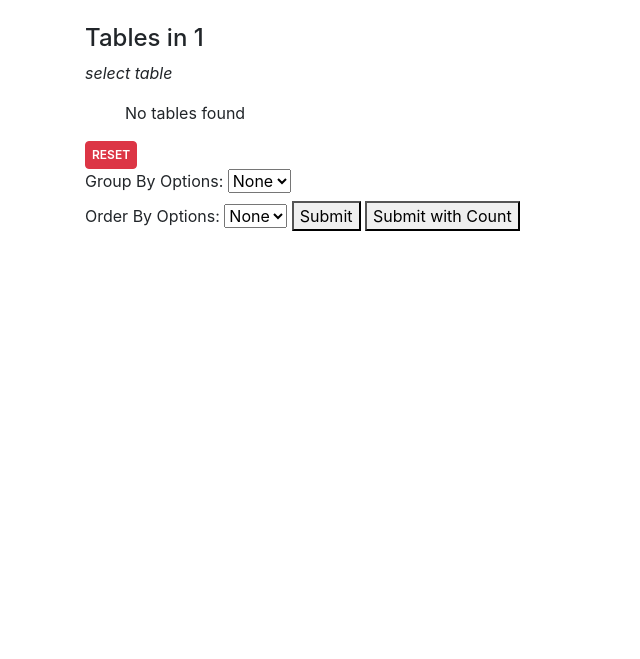
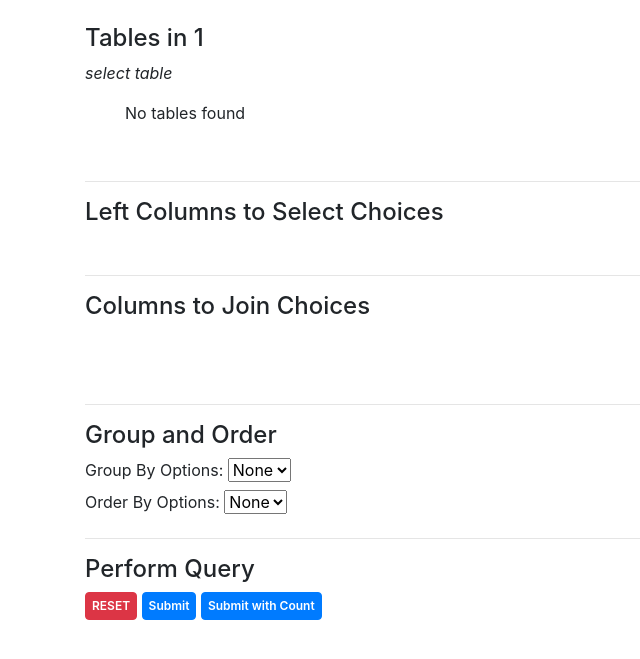
Before and after one commit to JustinRaz/our_phpmyadmin, a PHP site: page /Query.php?database=1 in a window 1280 px wide. Shown: the part 56-715 px from the top of the page, without its empty margins (0-640 px from the left). Run offline with PHP 8.4, Linux system fonts and the light colour scheme; data that the repository does not hold is empty; some libraries are stand-ins or nearby versions.

Commit message:
--- Auto-Git Commit ---

```diff
--- a/Query.php
+++ b/Query.php
@@ -101,34 +101,17 @@
                 No tables found
             <?php endif?>
         </ul>
-        <button class='btn btn-danger' id="reset">RESET</button>
         <br/>
 
-        <label for="groupby">Group By Options:</label>
-        <select id="groupby">
-            <option value=''>None</option>
-        </select>
-        <br/>
-        <label for="orderby">Order By Options:</label>
-        <select id="orderby">
-            <option value=''>None</option>
-        </select>
-
-        <button id="submit">Submit</button>
-        <button id="submitWithCount">Submit with Count</button>
-
+        <hr/><h4>Left Columns to Select Choices</h4><br/>
         <ul id="selectOptions">
         </ul>
 
+        <hr/><h4>Columns to Join Choices</h4><br/>
         <ul id="columnOptions">
         </ul>
 
         <div class="row">
-            <div class="col-6">
-
-            </div>
-            <div class="col-6">
-            </div>
 
         <script>
             var fromUrl = '';
@@ -350,7 +333,7 @@
                     // Select Section
                     $("#selectOptions").empty();
                     if (joinCount == 0){
-                        $("#selectOptions").append("<hr/>Left Columns to Select Choices:<br/>");
+                        // $("#selectOptions").append("a");
                         SelectWhereChoices("#selectOptions",from_table);
 
                     }
@@ -362,7 +345,7 @@
                         choiceObject = possibleJoins;
                     }
                     $("#columnOptions").empty();
-                    $("#columnOptions").append("<hr/>Columns to Join Choices:<br/>")
+                    // $("#columnOptions").append("<hr/>Columns to Join Choices:<br/>")
                     for (var columns in choiceObject[from_table]){
                         $("#columnOptions").append(
                             "<li class='joinColumns' id='joinColumns"+columns+"'>"+columns
@@ -536,6 +519,31 @@
         </script>
 
         </div>
+
+        <div>
+            <hr/>
+            <h4>Group and Order</h4>
+            <label for="groupby">Group By Options:</label>
+            <select id="groupby">
+                <option value=''>None</option>
+            </select>
+            <br/>
+            <label for="orderby">Order By Options:</label>
+            <select id="orderby">
+                <option value=''>None</option>
+            </select>
+
+        </div>
+        <div>
+
+        <hr/>
+            <h4>Perform Query</h4>
+        <p>
+                <button class='btn btn-danger' id="reset">RESET</button>
+                <button class='btn btn-primary' id="submit">Submit</button>
+                <button class='btn btn-primary' id="submitWithCount">Submit with Count</button>
+            </p>
+        </div>
 </div>
 
     </body>
```
